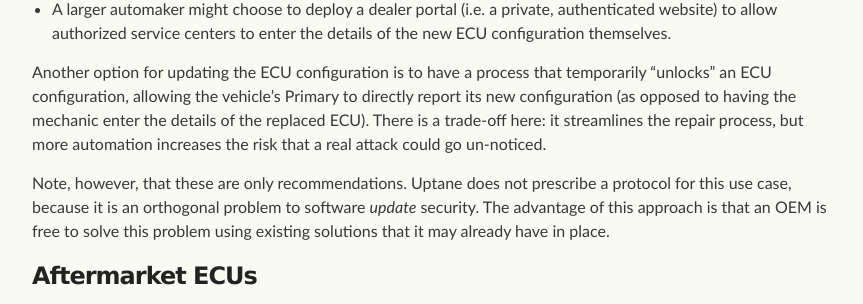
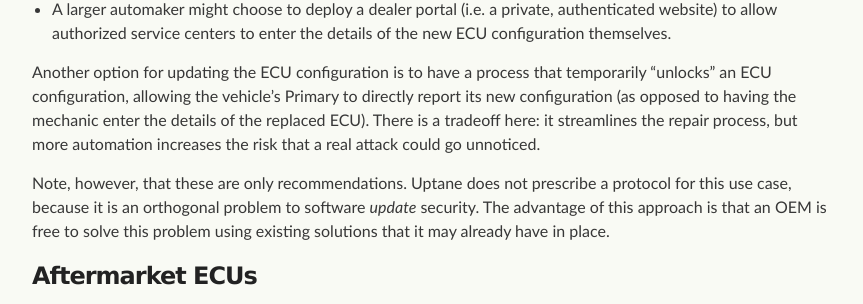
Before and after one commit to uptane/deployment-considerations, a Jekyll site: the page built from exceptional_operations.md, in a window 1280 px wide and 900 px high, scrolled down 1822 px. Shown: the part 198-502 px from the top of the window, without its empty margins (208-1071 px from the left). Built offline with Jekyll 4.4.1, drawn with Linux system fonts in a browser that asks for light colours; our own code applies the rules of GitHub Pages for plain Markdown files.

Commit message:
Update exceptional_operations.md
Co-Authored-By: Trishank K Kuppusamy <33133073+trishankatdatadog@users.noreply.github.com>

```diff
--- a/exceptional_operations.md
+++ b/exceptional_operations.md
@@ -45,7 +45,7 @@ We recommend dealing with this use case by establishing an out-of-band process t
 * A small luxury automaker might choose to simply choose to allow authorized mechanics to send an email or make a phone call to an aftersales support person with the details of the new ECU, and have that person manually enter the details.
 * A larger automaker might choose to deploy a dealer portal (i.e. a private, authenticated website) to allow authorized service centers to enter the details of the new ECU configuration themselves.
 
-Another option for updating the ECU configuration is to have a process that temporarily "unlocks" an ECU configuration, allowing the vehicle's Primary to directly report its new configuration (as opposed to having the mechanic enter the details of the replaced ECU). There is a trade-off here: it streamlines the repair process, but more automation increases the risk that a real attack could go un-noticed.
+Another option for updating the ECU configuration is to have a process that temporarily "unlocks" an ECU configuration, allowing the vehicle's Primary to directly report its new configuration (as opposed to having the mechanic enter the details of the replaced ECU). There is a tradeoff here: it streamlines the repair process, but more automation increases the risk that a real attack could go unnoticed.
 
 Note, however, that these are only recommendations. Uptane does not prescribe a protocol for this use case, because it is an orthogonal problem to software _update_ security. The advantage of this approach is that an OEM is free to solve this problem using existing solutions that it may already have in place.
 
```
